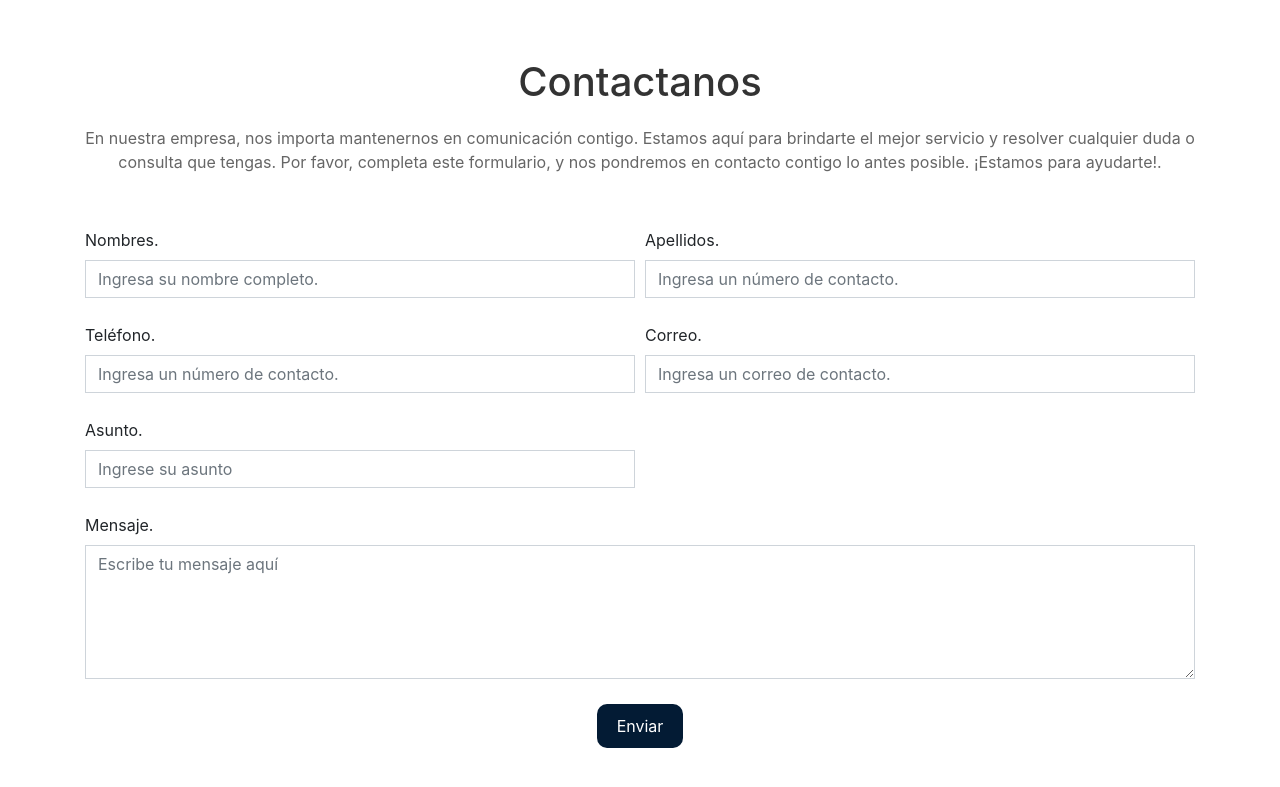
After one commit to Jarenjuarez25/Sistema-web-de-reservas, a PHP site: page /Principal_usuario/contactanos/index.php in a window 1280 px wide. The commit adds this page. Shown: the top 787 px of the page. Run offline with PHP 8.4, Linux system fonts and the light colour scheme.

Commit message:
form contactanos

```diff
--- /dev/null
+++ b/restaurante_Cevicheria/Principal_usuario/contactanos/index.php
@@ -0,0 +1,90 @@
+<?php
+
+require_once '../../database/conexion.php';
+
+$con = new Conexion();
+
+?>
+
+<!DOCTYPE html>
+<html lang="es">
+
+<head>
+    <meta charset="UTF-8">
+    <meta name="viewport" content="width=device-width, initial-scale=1.0">
+    <title>Libro de Reclamaciones</title>
+    <link rel="stylesheet" href="style.css">
+    <link rel="stylesheet" href="https://maxcdn.bootstrapcdn.com/bootstrap/4.5.2/css/bootstrap.min.css">
+
+</head>
+
+<body>
+    <div class="container mt-5 reclamaciones-form">
+        <div class="row">
+            <div class="col-12 text-center">
+            <?php
+                if (isset($_SESSION['mensaje'])) {
+                    $mensaje = $_SESSION['mensaje'];
+                    $tipo_mensaje = $_SESSION['tipo_mensaje'];
+                    echo "<div class='mensaje $tipo_mensaje'>$mensaje</div>";
+                    unset($_SESSION['mensaje']);
+                    unset($_SESSION['tipo_mensaje']);
+                }
+                ?>
+                <h2>Contactanos</h2>
+                <p>En nuestra empresa, nos importa mantenernos en comunicación contigo. Estamos aquí para brindarte el mejor servicio y resolver cualquier
+                    duda o consulta que tengas. Por favor, completa este formulario, y nos pondremos en contacto contigo lo antes posible. ¡Estamos para ayudarte!.</p>
+            </div>
+        </div>
+
+        <form action="/restaurante_Cevicheria/controller/contactanos.php" class="mt-4" method="POST">
+            <div class="form-row">
+
+            <div class="form-group col-md-6">
+                    <label for="nombre">Nombres.</label>
+                    <input type="text" class="form-control" id="nombre" name="nombre_completo"p placeholder="Ingresa su nombre completo."
+                    title="Ingrese un nombre completo." required>
+                </div>
+
+                <div class="form-group col-md-6">
+                    <label for="telefono">Apellidos.</label>
+                    <input type="text" class="form-control" id="apellido" name="apellido_completo" placeholder="Ingresa un número de contacto."
+                    title="Ingrese un número valido." required>
+                </div>
+
+
+            <div class="form-group col-md-6">
+                    <label for="telefono">Teléfono.</label>
+                    <input type="tel" class="form-control" id="telefono" name="telefono" maxlength="9"
+                        placeholder="Ingresa un número de contacto." pattern="9[0-9]{8}" title="Ingrese un número valido."
+                        required>
+                </div>
+
+                <div class="form-group col-md-6">
+                    <label for="correo">Correo.</label>
+                    <input type="tel" class="form-control" id="correo" name="correo"
+                        placeholder="Ingresa un correo de contacto." title="Ingrese un correo valido."
+                        required>
+                </div>
+                <div class="form-group col-md-6">
+                    <label for="asunto">Asunto.</label>
+                    <input type="text" class="form-control" id="asunto" name="asunto" title="Ingrese su asunto" placeholder="Ingrese su asunto" required>
+                </div>
+            </div>
+            <div class="form-group">
+                <label for="descripcion">Mensaje.</label>
+                <textarea class="form-control" id="descripcion" name="descripcion" rows="5"
+                    placeholder="Escribe tu mensaje aquí" title="Ingrese un mensaje valido."
+                    maxlength="255" required></textarea>
+            </div>
+            <div class="form-group text-center">
+                <button type="submit" class="btn btn-primary">Enviar</button>
+            </div>
+        </form>
+    </div>
+
+    <script src="https://cdnjs.cloudflare.com/ajax/libs/jquery/3.7.1/jquery.min.js"></script>
+    <script src="script.js"></script>
+</body>
+
+</html>
--- /dev/null
+++ b/restaurante_Cevicheria/Principal_usuario/contactanos/script.js
@@ -0,0 +1,23 @@
+// Validación de teléfono con jQuery
+$(document).ready(function() {
+    const telefonoInput = $('#telefono');
+
+    if (telefonoInput.length) {
+        telefonoInput.on('input', function() {
+            var telefono = $(this).val();
+            var numDigitos = telefono.replace(/\D/g, '').length;
+
+            if (numDigitos !== 9) {
+                $(this).addClass('is-invalid');
+            } else {
+                $(this).removeClass('is-invalid');
+            }
+        });
+
+        telefonoInput.on('keypress', function(event) {
+            if (event.key && !(/^\d$/.test(event.key))) {
+                event.preventDefault();
+            }
+        });
+    }
+});
--- /dev/null
+++ b/restaurante_Cevicheria/Principal_usuario/contactanos/style.css
@@ -0,0 +1,50 @@
+/* Styles for the reclamaciones form */
+.reclamaciones-form h2 {
+    font-size: 2.5rem;
+    color: #333;
+    margin-bottom: 20px;
+}
+.reclamaciones-form{
+    padding-top: 10px
+}
+
+.reclamaciones-form p {
+    font-size: 1rem;
+    color: #666;
+    margin-bottom: 30px;
+}
+
+.reclamaciones-form .form-control {
+    border-radius: 0;
+    border-color: #ced4da;
+}
+
+.reclamaciones-form .form-control:focus {
+    border-color: #80bdff;
+    box-shadow: 0 0 0 0.2rem rgba(0, 123, 255, 0.25);
+}
+
+.reclamaciones-form .btn-primary {
+    background-color: #031b34;
+    border-radius: 10px;
+    padding: 10px 20px;
+    font-size: 1rem;
+}
+
+.reclamaciones-form .btn-primary:hover {
+    background-color: #0056b3;
+}
+
+
+.reclamaciones-form .form-group {
+    margin-bottom: 25px;
+}
+
+.btn:not(:disabled):not(.disabled) {
+    cursor: pointer;
+    border: none;
+}
+
+button.btn.btn-primary:hover {
+    background-color: #746e6e;
+}
--- a/restaurante_Cevicheria/controller/edit-email-config.php
+++ b/restaurante_Cevicheria/controller/edit-email-config.php
@@ -48,7 +48,7 @@ if ($_SERVER['REQUEST_METHOD'] === 'POST') {
 
         $con->updateVerifiedEmail($user_id);
         $con->saveVerificationToken($user_id, $token_verificacion, $token_verificacion_expira);
-        enviarCorreoVerificacion($correo, $nombreUsuario, $token_verificacion);
+
 
         // Actualizar el correo electrónico del usuario
         if ($con->updateEmail($user_id, $correo)) {
@@ -56,6 +56,7 @@ if ($_SERVER['REQUEST_METHOD'] === 'POST') {
             $_SESSION['tipo_mensaje'] = "exito";
             session_unset();
             session_destroy();
+            enviarCorreoVerificacion($correo, $nombreUsuario, $token_verificacion);
             header("Location: /restaurante_Cevicheria/Principal_usuario/Login/index.php?openModal=login");
             exit();
         } else {
--- a/restaurante_Cevicheria/database/conexion.php
+++ b/restaurante_Cevicheria/database/conexion.php
@@ -69,6 +69,23 @@ class Conexion
         $stmt->close();
     }
 
+    //contactanos
+    public function insertContacto($nombre_completo, $apellido_completo, $telefono, $correo ,$asunto, $descripcion)
+    {
+        $sql = "INSERT INTO contactanos (nombre, apellidos, telefono, correo, asunto, mensaje, fecha_contatanos, estado) VALUES (?, ?, ?, ?, ?, ?, current_timestamp(), 'Pendiente')";
+        $stmt = $this->con->prepare($sql);
+
+        if ($stmt === false) {
+            die('Prepare failed: ' . htmlspecialchars($this->con->error));
+        }
+
+        $stmt->bind_param('ssssss', $nombre_completo,$apellido_completo, $telefono,$correo, $asunto, $descripcion);
+        if ($stmt->execute() === false) {
+            die('Execute failed: ' . htmlspecialchars($stmt->error));
+        }
+
+        $stmt->close();
+    }
     public function leer_reclamo($id)
     {
         $sql = "UPDATE tbreclamos SET estado = 'En proceso' WHERE id='$id'";
@@ -555,6 +572,7 @@ class Conexion
             r.descripcion,
             r.estado,
             r.fecha_reservacion,
+            r.fecha_reserva,
             r.telefono,
             r.turno,
             r.hora_reserva,
--- a/restaurante_Cevicheria/index.php
+++ b/restaurante_Cevicheria/index.php
@@ -244,7 +244,9 @@ if (isset($_SESSION['user_id'])) {
                     <li><a href="/restaurante_Cevicheria/Principal_usuario/menu/index.php">Menu</a></li>
                     <li><a
                             href="https://www.gob.pe/institucion/indecopi/campa%C3%B1as/65149-libro-de-reclamaciones-todo-lo-que-debe-saber-antes-de-solicitarlo">Política
-                            de privacidad</a></li>
+                            de privacidad</a>
+                    </li>
+                    <li><a href="/restaurante_Cevicheria/Principal_usuario/contactanos/index.php" target="_blank">contactanos</a></li>
                 </ul>
             </div>
         </div>
```
Also changed, not shown: restaurante_Cevicheria/Principal_admin/gestion_reclamos/index.php (+15 -21 lines), restaurante_Cevicheria/Principal_admin/gestion_reservas/liberar_mesas.php (+8 -6 lines), restaurante_Cevicheria/controller/contactanos.php (added, +37 -0 lines), restaurante_Cevicheria/css/loader.css (added, +76 -0 lines), restaurante_Cevicheria/Principal_admin/gestion_reclamos/style.css (line endings or trailing spaces), restaurante_Cevicheria/uploads/674f9bde82c93.jpg (added), 1 other file.
